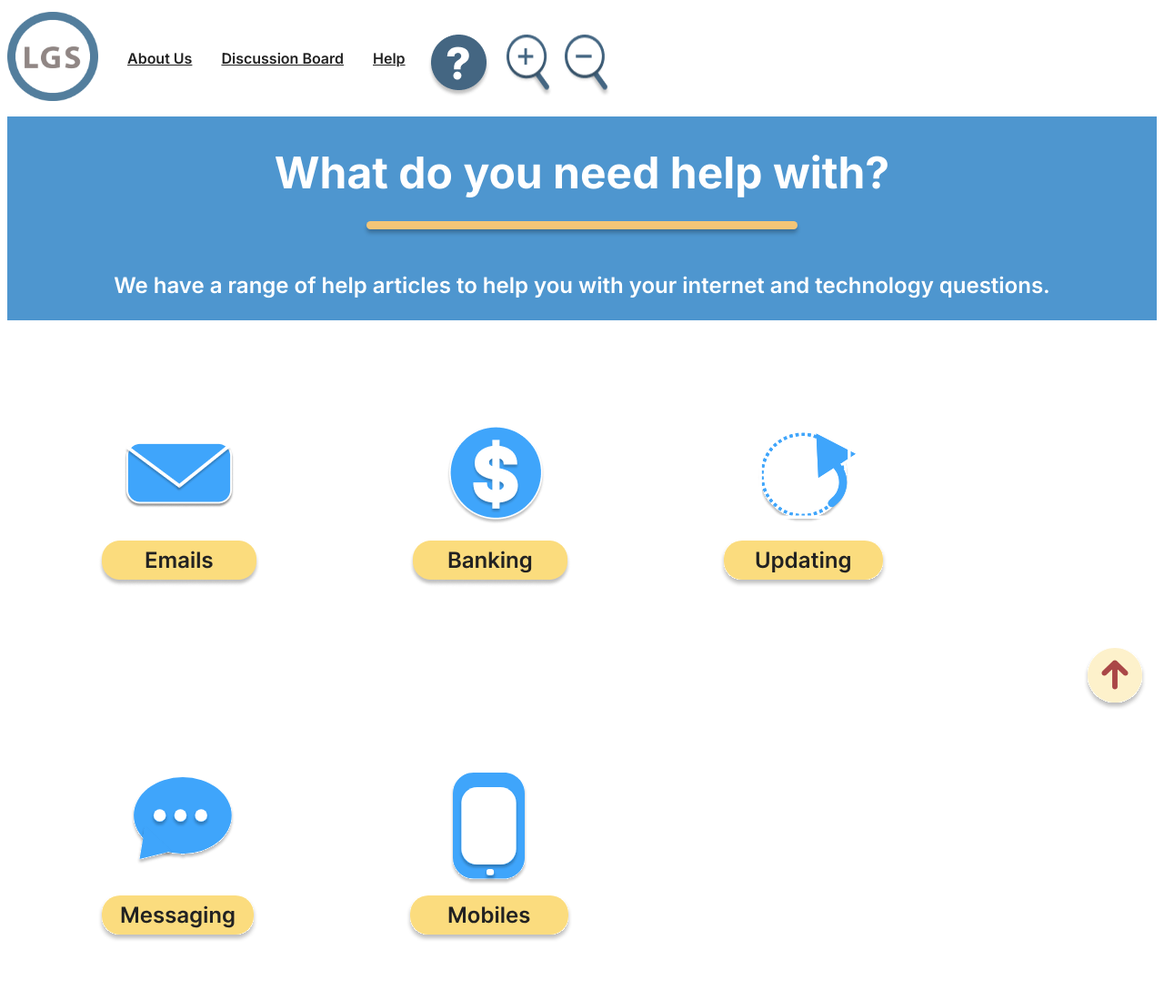
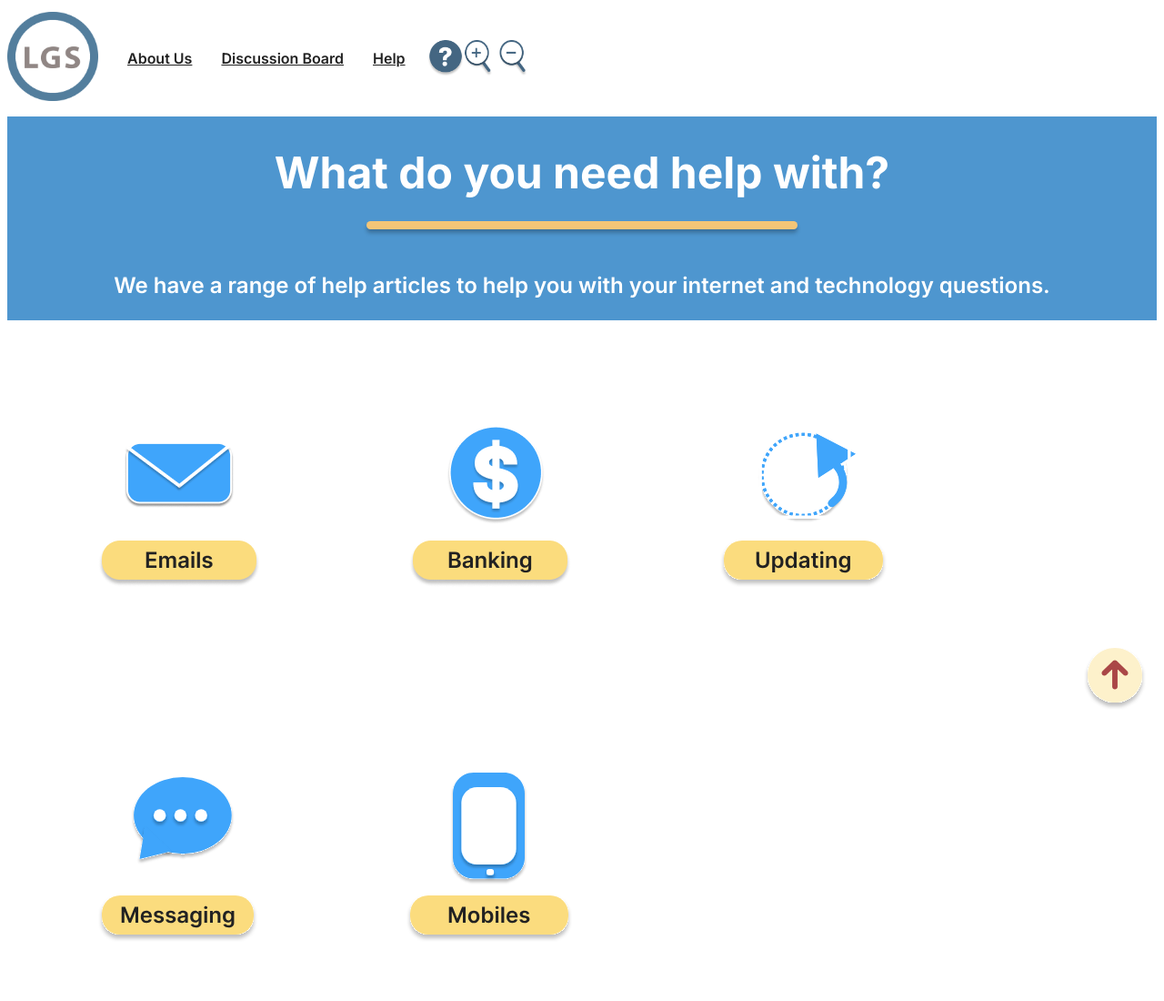
Before and after one commit to cvivianc/LGS, a plain HTML site: page index.html in a window 1280 px wide. Shown: the top 1100 px of the page at 91% size. Drawn offline with Linux system fonts and the light colour scheme.

Commit message:
Fixed size and width of magnif/help. location to change

```diff
--- a/index.html
+++ b/index.html
@@ -21,9 +21,10 @@
             <a href="forum.html" title="Go to our forum" class="links">Discussion Board</a>
             <a href="#" class="links">Help</a>
         </div>
+        <div>
         <div class="Nav-right">
-            <img src="img/Help.png" alt="logo" id="help">
-            <img src="img/Magnif.png" alt="logo" id="magnif">
+            <img src="img/Help.png" alt="logo" width="40" height="40">
+            <img src="img/Magnif.png" alt="logo" width="70" height="40">
         </div>
     </nav>
 
```
Also changed, not shown: forum.html (+2 -2 lines).
